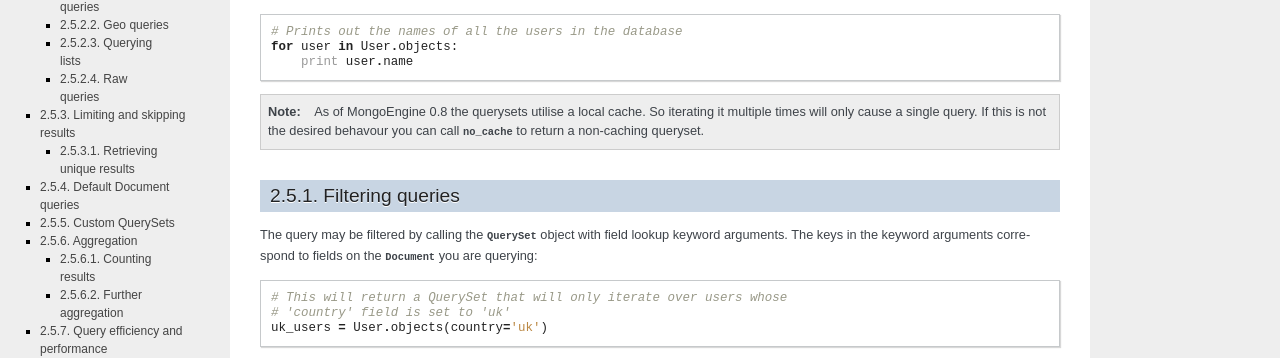
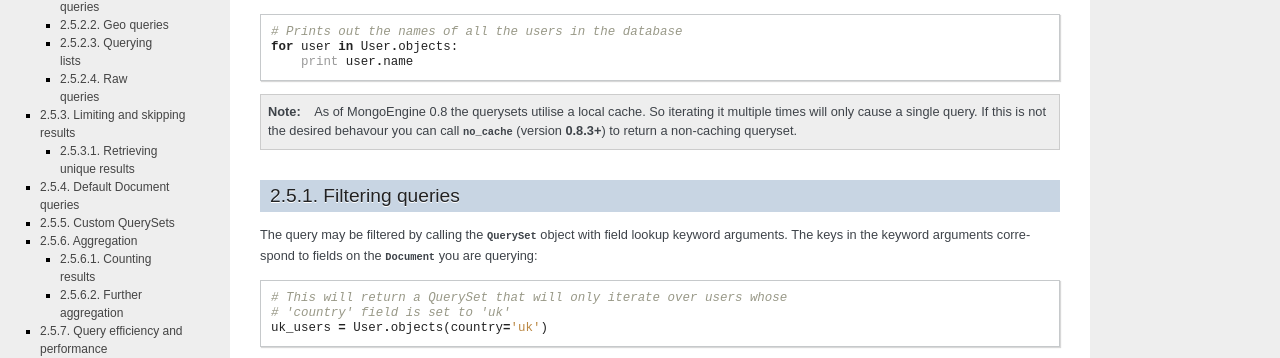
Before and after one commit to MongoEngine/mongoengine, a Sphinx documentation site: the page built from docs/guide/querying.rst, in a window 1280 px wide and 900 px high. Shown: the part 164-522 px from the top of the window. Built offline with Sphinx 7.4.7, drawn with Linux system fonts in a browser that asks for light colours; the version number could not be read and is left out.

Commit message:
Docs update #406

```diff
--- a/docs/guide/querying.rst
+++ b/docs/guide/querying.rst
@@ -17,8 +17,8 @@ fetch documents from the database::
 
     As of MongoEngine 0.8 the querysets utilise a local cache.  So iterating
     it multiple times will only cause a single query.  If this is not the
-    desired behavour you can call :class:`~mongoengine.QuerySet.no_cache` to
-    return a non-caching queryset.
+    desired behavour you can call :class:`~mongoengine.QuerySet.no_cache`
+    (version **0.8.3+**) to return a non-caching queryset.
 
 Filtering queries
 =================
```
